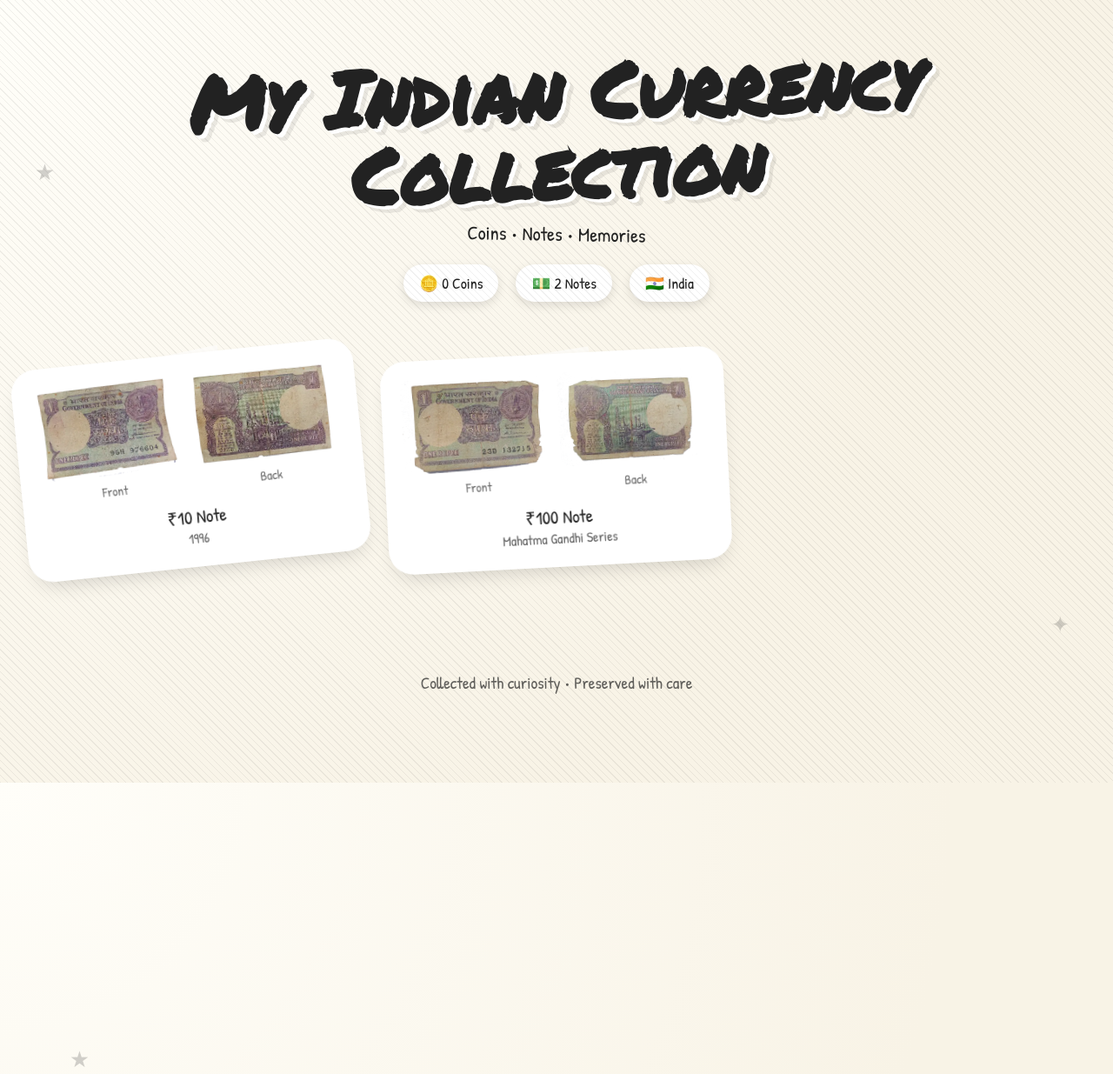
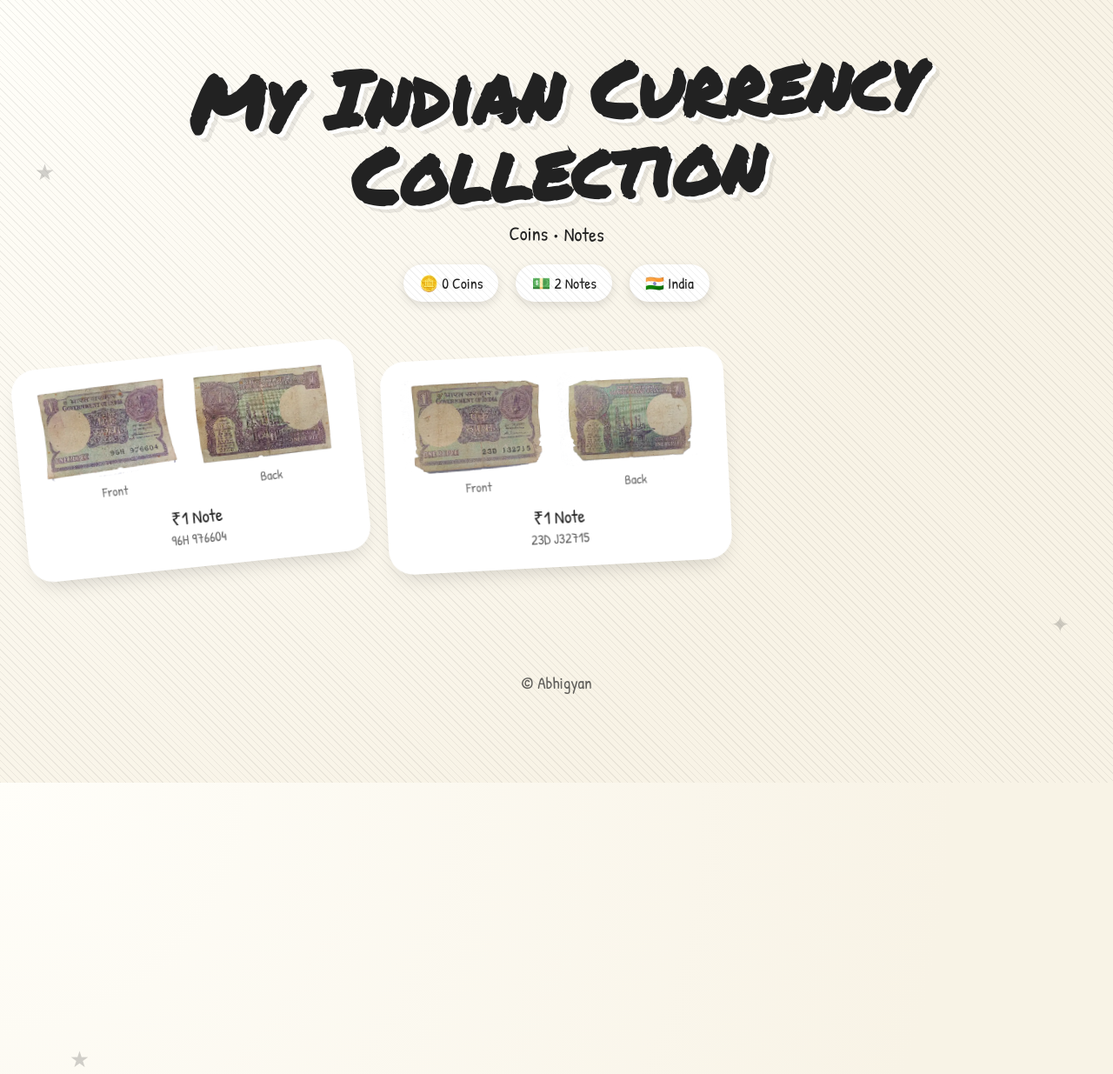
Before and after one commit to lpupmarks/lpupmarks.github.io, a Jekyll site: the page currency/index.html, which Jekyll copies as it is, in a window 1280 px wide. Shown: the whole page at 87% size. Built offline with Jekyll 4.4.1, drawn with Linux system fonts in a browser that asks for light colours.

Commit message:
update currency/index.html

```diff
--- a/currency/index.html
+++ b/currency/index.html
@@ -4,7 +4,7 @@
 <meta charset="UTF-8">
 <meta name="viewport" content="width=device-width, initial-scale=1.0">
 
-<title>My Indian Currency Collection</title>
+<title>Abhigyan's Indian Currency Collection</title>
 
 <link href="https://fonts.googleapis.com/css2?family=Permanent+Marker&family=Patrick+Hand&display=swap" rel="stylesheet">
 
@@ -264,7 +264,7 @@ footer{
     <h1>My Indian Currency Collection</h1>
 
     <p class="subtitle">
-        Coins • Notes • Memories
+        Coins • Notes
     </p>
 
     <div class="stats">
@@ -289,8 +289,8 @@ footer{
         <div class="note">
 
             <div class="currency-images">
-                <img src="1f.webp" alt="₹10 Note Front" loading="lazy">
-                <img src="1b.webp" alt="₹10 Note Back" loading="lazy">
+                <img src="1f.webp" alt="₹1 Note Front" loading="lazy">
+                <img src="1b.webp" alt="₹1 Note Back" loading="lazy">
             </div>
 
             <div class="side-labels">
@@ -299,8 +299,8 @@ footer{
             </div>
 
             <div class="caption">
-                ₹10 Note
-                <div class="year">1996</div>
+                ₹1 Note
+                <div class="year">96H 976604</div>
             </div>
 
         </div>
@@ -339,8 +339,8 @@ footer{
         <div class="note">
 
             <div class="currency-images">
-                <img src="3f.webp" alt="₹100 Note Front" loading="lazy">
-                <img src="3b.webp" alt="₹100 Note Back" loading="lazy">
+                <img src="3f.webp" alt="₹1 Note Front" loading="lazy">
+                <img src="3b.webp" alt="₹1 Note Back" loading="lazy">
             </div>
 
             <div class="side-labels">
@@ -349,8 +349,8 @@ footer{
             </div>
 
             <div class="caption">
-                ₹100 Note
-                <div class="year">Mahatma Gandhi Series</div>
+                ₹1 Note
+                <div class="year">23D J32715</div>
             </div>
 
         </div>
@@ -382,7 +382,7 @@ footer{
 </section>
 
 <footer>
-    Collected with curiosity • Preserved with care
+    &copy; Abhigyan
 </footer>
 
 <!-- LIGHTBOX -->
```
